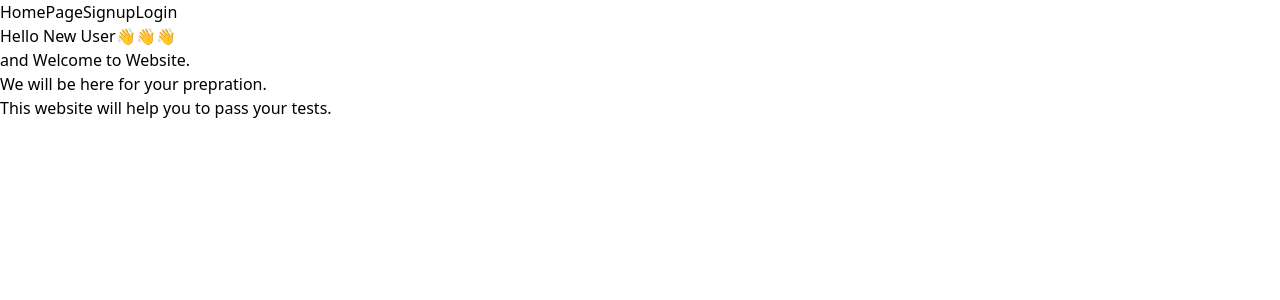
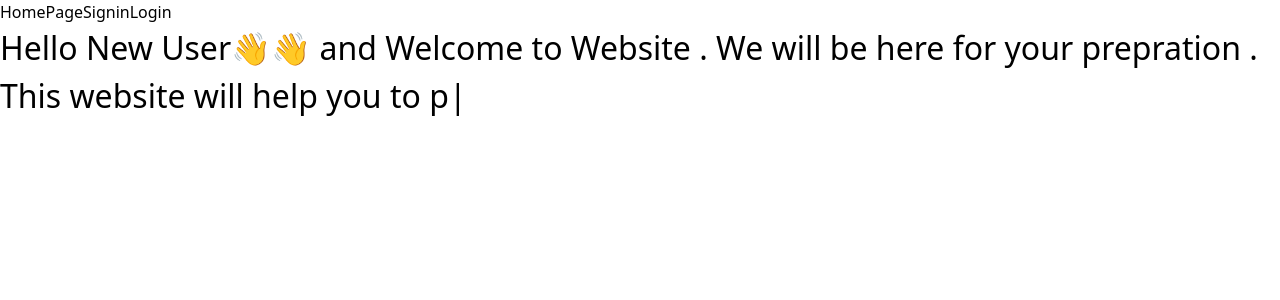
Before and after one commit to Muhammad-taraz/Quiz-Managment, a React (Vite) app in the folder Project/Frontend/: page / in a window 1280 px wide. Shown: the top 300 px of the page. Built offline with nearby package versions, Linux system fonts and the light colour scheme.

Commit message:
Project in progress

```diff
--- a/Project/Frontend/src/App.css
+++ b/Project/Frontend/src/App.css
@@ -1,13 +1,24 @@
-/* .container{
+.container5{
   width: 100%;
   background-position: center;
   background-size: cover;
-  background-image: url("https://t3.ftcdn.net/jpg/03/45/97/36/240_F_345973621_sMifpCogXNoIDjmXlbLwx1QZA5ZmQVl8.jpg");
+  background-image: url("https://wallpapers.com/images/hd/5k-hands-architecture-fantasy-a75avcsb5e8ki2ag.jpg");
 }
 .container1{
-
   width: 100%;
   background-position: center;
   background-size: cover;
-  background-image: url("https://images.ctfassets.net/lbwaqbajhugq/3Fgk8dqksjekAiHQAcisUc/229f444a0ab681261aae900e36b6868c/Quiz-Hero-Banner.jpg?w=1920&h=944&fl=progressive&q=75&fm=jpg");
-  } */
+  background-image: url("https://c0.wallpaperflare.com/preview/482/654/531/button-enter-in-log.jpg");
+  }
+  .container2{
+    width: 100%;
+    background-position: center;
+    background-size: cover;
+    background-image: url("https://c0.wallpaperflare.com/preview/301/163/725/button-enter-in-log.jpg");
+    }
+    .container3{
+      width: 100%;
+      background-position: center;
+      background-size: cover;
+      background-image: url("https://c4.wallpaperflare.com/wallpaper/54/385/130/vintage-gray-minimalism-vhs-wallpaper-preview.jpg");
+    }
--- a/Project/Frontend/src/Header.jsx
+++ b/Project/Frontend/src/Header.jsx
@@ -6,7 +6,7 @@ const Header =() => {
         <div className='Header inline-flex justify-center gap-48 mt-5 p-5 font-bold text-2xl italic bg-blue-900 text-white w-[100%]'>
 
          <Link to = "/HomePage">HomePage</Link>
-         <Link to = "/Signup">Signup</Link>
+         <Link to = "/Signin">Signin</Link>
          <Link to = "/Login">Login</Link>
 
 
--- a/Project/Frontend/src/Pages/ForgotPassword.jsx
+++ b/Project/Frontend/src/Pages/ForgotPassword.jsx
@@ -16,7 +16,7 @@ const ForgotPassword = () => {
   };
   return (
     <React.Fragment>
-      <div className="flex justify-center flex-col items-center mt-12 gap-5">
+      <div className="container3 flex justify-center flex-col bg-opacity-75 items-center mt-12 gap-5">
         <h1 className="flex font-bold justify-center mt-5 text-5xl italic underline">
           Reset password
         </h1>
@@ -50,9 +50,9 @@ const ForgotPassword = () => {
           <div className="flex justify-between mt-12 w-[100%]">
             <Link
               className="flex font-semibold mt-3 italic cursor-pointer p-3 text-lg"
-              to={"/Signup"}
+              to={"/Signin"}
             >
-              Sign Up
+              Sign in
             </Link>
 
             <div className="flex">
--- a/Project/Frontend/src/Pages/HomePage.jsx
+++ b/Project/Frontend/src/Pages/HomePage.jsx
@@ -1,26 +1,27 @@
-import Header from "../Header"
+import Header from "../Header";
+import { TypeAnimation } from "react-type-animation";
 
 function HomePage() {
-    return (
-        <>
-            <Header />
-            <div className="flex justify-center items-center">
+  return (
+    <>
+      <Header />
 
-                <div className="border-[5px]  rounded-lg border-gray-400 mt-16 w-[35rem] p-12">
-                    <h1 className="flex text-3xl justify-center items-center font-bold italic">
-                     Hello New User👋👋👋 <br/>
-                     and Welcome to Website. <br/>
-                    We will be here for your prepration.<br/>
-                     This website will help
-                     you to pass your tests.
-
-                    </h1>
-
-                </div>
-
-            </div>
-        </>
-    )
+      <div className="flex justify-center items-center">
+        <TypeAnimation
+          className="flex justify-center items-center border-[5px]  rounded-lg border-gray-400 mt-16 w-[35rem] p-12"
+          sequence={[
+            // Same substring at the start will only be typed out once, initially
+            " Hello New User👋👋 and Welcome to Website . We will be here for your prepration . This website will help you to pass your tests ",
+            1000,
+          ]}
+          wrapper="div"
+          speed={50}
+          style={{ fontSize: "2em", display: "inline-block" }}
+          repeat={Infinity}
+        />
+      </div>
+    </>
+  );
 }
 
-export default HomePage
+export default HomePage;
--- a/Project/Frontend/src/Pages/Landing-Page.jsx
+++ b/Project/Frontend/src/Pages/Landing-Page.jsx
@@ -7,23 +7,22 @@ import { Helmet } from "react-helmet"
 function LandingPage() {
   const [count, setCount] = useState(0);
 
-  const backgroundStyle = {
-    backgroundImage: 'url(https://getwallpapers.com/wallpaper/full/e/4/6/936332-beautiful-full-hd-1080p-desktop-backgrounds-1920x1080-photos.jpg)',
-    backgroundSize: 'cover',
-    backgroundPosition: 'center',
-  };
+  // const backgroundStyle = {
+  //   backgroundImage: 'url(https://getwallpapers.com/wallpaper/full/e/4/6/936332-beautiful-full-hd-1080p-desktop-backgrounds-1920x1080-photos.jpg)',
+  //   backgroundSize: 'cover',
+  //   backgroundPosition: 'center',
+  // };
 
   return (
     <React.Fragment>
-
-      {/* <Helmet className="bg-cover bg-no-repeat w-full">
+    {/* <Helmet className="bg-cover bg-no-repeat w-full">
         <style>
-          {"body{background-image: url('https://getwallpapers.com/wallpaper/full/e/4/6/936332-beautiful-full-hd-1080p-desktop-backgrounds-1920x1080-photos.jpg')}"}
+          {"body{background-image: url('https://getwallpapers.com/wallpaper/full/9/0/7/1276178-widescreen-5k-hd-wallpapers-1920x1080-image.jpg')}"}
         </style>
-      </Helmet> */}
+      </Helmet>  */}
 
 
-      <div className="bg-cover bg-no-repeat text-black" style={backgroundStyle}>
+      <div className="container5 bg-cover bg-no-repeat text-slate-100">
         <h1 className="wrapper flex font-bold text-center text-7xl italic underline">
           Welcome to Quiz Management
         </h1>
--- a/Project/Frontend/src/Pages/Login.jsx
+++ b/Project/Frontend/src/Pages/Login.jsx
@@ -3,6 +3,7 @@ import Header from "../Header";
 import { Link, useNavigate } from "react-router-dom";
 import LandingPage from "./Landing-Page";
 import Quiz from "./Quiz";
+import { motion } from "framer-motion"
 
 const Login = () => {
 
@@ -16,6 +17,12 @@ const Login = () => {
     password: "",
   });
 
+  const borderVariants = {
+    hidden: { opacity: 0, scale: 0 },
+    visible: { opacity: 1, scale: 1, transition: { duration: 0.92 } },
+  };
+
+
   const handleValue = (e) => {
     setData({ ...data, [e.target.name]: [e.target.value] });
   };
@@ -27,13 +34,18 @@ const Login = () => {
   };
   return (
     <React.Fragment>
-      <div className="flex justify-center flex-col items-center mt-12 gap-11">
-        <h1 className="flex font-bold justify-center mt-5 text-5xl italic underline">
+
+      <div className="container1 flex justify-center items-center">
+
+      <motion.div className="flex flex-col my-11 bg-slate-300 p-12 w-[30rem] h-[34rem] bg-opacity-75 rounded-lg"
+       initial = "hidden"
+       animate = "visible"
+       variants = {borderVariants}>
+        <h1 className="flex font-bold justify-center font-orbitron flex-shrink-0 mt-[-1px] text-5xl italic underline">
           Login
         </h1>
 
         <form
-          className="flex flex-col my-11 bg-slate-300 p-12  w-[30rem] h-[35rem] rounded-lg"
           onSubmit={submitHandler}
         >
           <label htmlFor="email" className="flex font-semibold italic text-lg">
@@ -73,7 +85,7 @@ const Login = () => {
           >
             Login{" "}
           </button>
-          <div className="flex justify-between mt-12 w-[100%]">
+          <div className="flex justify-between mt-7 w-[100%]">
             <Link
               className="flex font-semibold mt-3 italic cursor-pointer p-3 text-lg"
               to={"/forgotPassword"}
@@ -82,13 +94,16 @@ const Login = () => {
             </Link>
             <Link
               className="flex font-semibold mt-3 italic cursor-pointer p-3 text-lg"
-              to={"/signUp"}
+              to={"/Signin"}
             >
-              Sign Up
+              Sign in
             </Link>
           </div>
         </form>
+      </motion.div>
+
       </div>
+
     </React.Fragment>
   );
 };
--- a/Project/Frontend/src/Pages/Signup.jsx
+++ b/Project/Frontend/src/Pages/Sign in.jsx
@@ -4,7 +4,7 @@ import { Link, useNavigate } from "react-router-dom";
 import LandingPage from "./Landing-Page";
 import Quiz from "./Quiz";
 
-const Login = () => {
+const Signin = () => {
 
   const navigate = useNavigate();
 
@@ -27,9 +27,9 @@ const Login = () => {
   };
   return (
     <React.Fragment>
-      <div className="flex justify-center flex-col items-center mt-12 gap-5">
+      <div className="container2 flex justify-center flex-col items-center bg-opacity-75 mt-12 gap-5">
         <h1 className="flex font-bold justify-center mt-5 text-5xl italic underline">
-          SignUp
+          Sign in
         </h1>
 
         <form
@@ -82,12 +82,12 @@ const Login = () => {
           />
 
           <button
-            className="flex font-semibold justify-center text-lg italic mt-12 h-11 w-28
-             p-2 bg-green-400 rounded-md hover:bg-green-900 border-black"
+            className="font-semibold text-lg italic mt-12 h-[3rem] w-[12rem]
+             p-2 bg-green-400 rounded-md hover:bg-green-900"
             type="submit"
             to={"/LandingPage"}
           >
-            SignUp{" "}
+            Create new account{" "}
           </button>
 
           <div className="flex justify-between mt-12 w-[100%]">
@@ -115,4 +115,4 @@ const Login = () => {
     </React.Fragment>
   );
 };
-export default Login;
+export default Signin;
--- a/Project/Frontend/src/Router/Router.jsx
+++ b/Project/Frontend/src/Router/Router.jsx
@@ -2,7 +2,7 @@ import React from 'react'
 import { Link } from "react-router-dom";
 import { Routes, Route } from "react-router-dom";
 import HomePage from "../Pages/HomePage"
-import Signup from "../Pages/Signup"
+import Signin from "../Pages/Sign in"
 import Login from "../Pages/Login"
 import LandingPage from "../Pages/Landing-Page"
 import Quiz from "../Pages/Quiz"
@@ -17,7 +17,7 @@ export default function Router() {
 
         <Route path="/" element={<HomePage/>} />
         <Route path="/HomePage" element={<HomePage/>} />
-        <Route path="/Signup" element={<Signup/>} />
+        <Route path="/Signin" element={<Signin/>} />
         <Route path="/Login" element={<Login/>} />
         <Route path="/ForgotPassword" element={<ForgotPassword/>} />
         <Route path="/LandingPage" element={<LandingPage/>} />
```
Also changed, not shown: Project/Frontend/package.json (+11 -9 lines), 1 other file (tests, documents, lock files or other folders).
